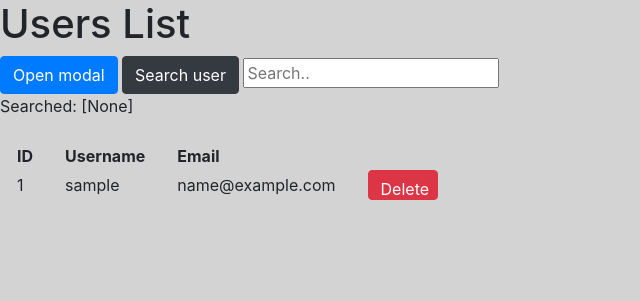
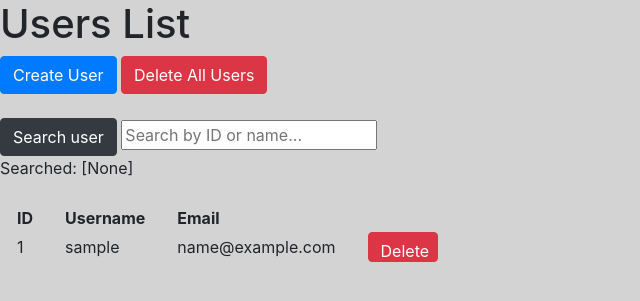
Before and after one commit to andrest50/resource-pool, a Flask app: page /users_page in a window 1280 px wide. Shown: the top 301 px of the page, without its empty margins (0-640 px from the left). Run offline with Flask 2, Linux system fonts and the light colour scheme; tables that the repository leaves empty hold one stand-in row (values such as "Sample post"); some libraries are stand-ins or nearby versions.

Commit message:
Added ability to delete one or all users, and users can now be searched by ID along with username.

```diff
--- a/app/__init__.py
+++ b/app/__init__.py
@@ -1,7 +1,7 @@
 # app/__init__.py
 
 # third-party imports
-from flask import Flask, render_template, request
+from flask import Flask, render_template, request, redirect, url_for
 from flask_sqlalchemy import SQLAlchemy
 from flask_marshmallow import Marshmallow
 from flask_restful import Api, Resource
@@ -55,6 +55,11 @@ class UserListResource(Resource):
         db.session.add(new_user)
         db.session.commit()
         return user_schema.dump(new_user)
+
+    def delete(self):
+        User.query.delete()
+        db.session.commit()
+        return '', 204
 
 class UserResource(Resource):
     def get(self, user_id):
--- a/app/templates/users.html
+++ b/app/templates/users.html
@@ -17,15 +17,15 @@
         $('#search-btn').click(function(){
             get_user()
         })
-        $('#search-user').keypress(function (event){
-            console.log(event.which)
-            if(event.which == 13){
+        $('#search-user').keypress(function (e){
+            console.log(e.which)
+            if(e.which == 13){
                 $('#search-btn').click()
                 return false
             }
         })
-        $('#create-user-form').submit(function(event){
-            event.preventDefault()
+        $('#create-user-form').submit(function(e){
+            e.preventDefault()
 
             form_values = $(this).serializeArray()
             if(!form_values[0].value || !form_values[1].value)
@@ -41,22 +41,29 @@
                 .val('')
             $("#myModal").modal('toggle')
 
-            new_entry_id_val = parseInt($("#user-table tr:last button").attr('id')) + 1
-            console.log(new_entry_id_val)
+            if(parseInt($("#user-table tr:last button").attr('id')))
+                new_entry_id_val = parseInt($("#user-table tr:last button").attr('id')) + 1
+            else
+                new_entry_id_val = 1
+
             new_entry_id = $("<td></td>").text(new_entry_id_val)
             new_entry_username = $("<td></td>").text(user_obj['username'])
             new_entry_email = $("<td></td>").text(user_obj['email'])
             new_entry_delete_btn = $('<td></td>').append($('<button></button>')
                 .text("Delete")
-                .addClass('btn btn-danger')
+                .addClass('btn btn-danger delete-user-btn')
                 .attr('id', new_entry_id_val)
                 .css({'height': '30px', 'width': '70px'}))
-            //new_row.appendTo(new_entry_username, new_entry_email)
             $("#user-table").find('tbody').append($('<tr>').append(new_entry_id, new_entry_username, new_entry_email, new_entry_delete_btn))
         })
-        /*document.getElementById('create-user-btn').onclick = function create_user(){
-            create_user_modal()
-        }*/
+        $(".delete-user-btn").click(function(e){
+            delete_user(e.target.id)
+            e.target.parentElement.parentElement.remove()
+        })
+        $('#delete-all-btn').click(function(e){
+            delete_all_users()
+            $('#user-table tbody').children().filter(':not(#user-table tr:first)').remove()
+        })
     })
 
     const get_user = () => {
@@ -65,7 +72,8 @@
         .then(data => {
             let users = data
             console.log(users)
-            searched_user = users.filter((user) => user.username === document.getElementById('search-user').value)
+            searched_user = users.filter((user) => user.username === document.getElementById('search-user').value ||
+                user.id == document.getElementById('search-user').value)
             if(searched_user === undefined || searched_user.length == 0)
                 return
             $("#found-user").text("Searched: " + searched_user[0].username)
@@ -89,10 +97,26 @@
         .then(data => {
             let user = data
             console.log(user)
-            //searched_user = users.filter((user) => user.username === document.getElementById('search-user').value)
-            //const user_tag = document.getElementById("found-user")
-            //user_tag.textContent = "Searched: " + searched_user[0].username
         })
+        .catch(error => console.log(error))
+    }
+
+    const delete_user = (user_id) => {
+        console.log(user_id)
+        fetch('/user/' + user_id, {
+            method: 'DELETE'
+        })
+        .then(response => response.text())
+        .then(response => console.log(response))
+        .catch(error => console.log(error))
+    }
+
+    const delete_all_users = () => {
+        fetch('/users', {
+            method: 'DELETE'
+        })
+        .then(response => response.text())
+        .then(response => console.log(response))
         .catch(error => console.log(error))
     }
 </script>
@@ -100,8 +124,9 @@
     <h1>Users List</h1>
     <!-- Button to Open the Modal -->
     <button type="button" class="btn btn-primary" data-toggle="modal" data-target="#myModal">
-        Open modal
+        Create User
     </button>
+    <button type="button" id="delete-all-btn" class="btn btn-danger">Delete All Users</button>
 
     <!-- The Modal -->
     <div class="modal" id="myModal">
@@ -130,8 +155,8 @@
         </div>
         </div>
     </div>
-    <button type="button" class="btn btn-dark" id="search-btn">Search user</button>
-    <input type="text" placeholder="Search.." id="search-user">
+    <br/><br /><button type="button" class="btn btn-dark" id="search-btn">Search user</button>
+    <input type="text" placeholder="Search by ID or name..." id="search-user">
     <p id="found-user" style="margin-bottom: 0px">Searched: [None]</p>
     <span id="found-user-username"></span>
     <span id="found-user-email"></span>
@@ -147,7 +172,7 @@
             <td>{{user.id}}</td>
             <td>{{user.username}}</td>
             <td>{{user.email}}</td>
-            <td><button type="button" id={{user.id}} class="btn btn-danger" data-dismiss="modal" style="height: 30px; width: 70px;">Delete</button></td>
+            <td><button type="button" id={{user.id}} class="btn btn-danger delete-user-btn" data-dismiss="modal" style="height: 30px; width: 70px;">Delete</button></td>
         </tr>
         {% endfor %}
     </table>
```
